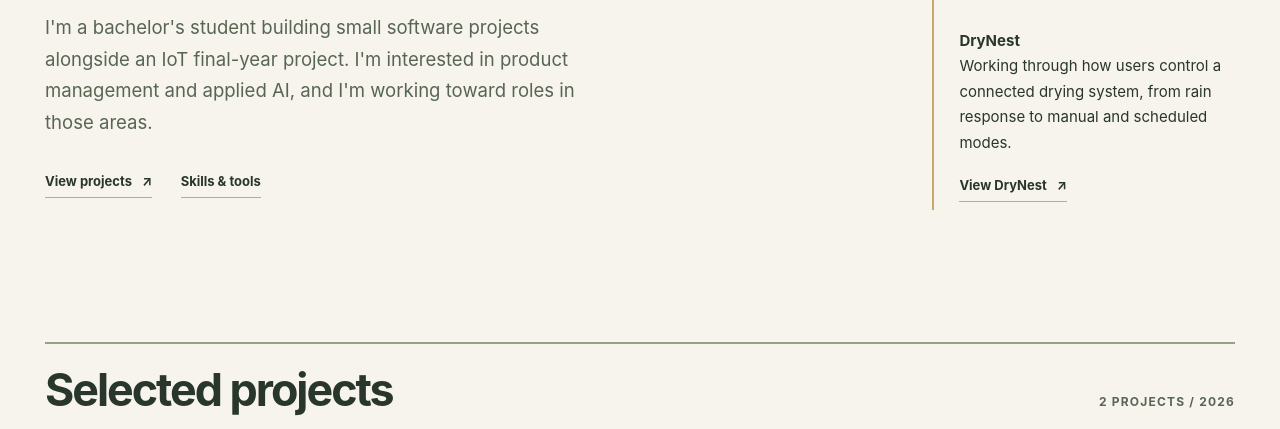
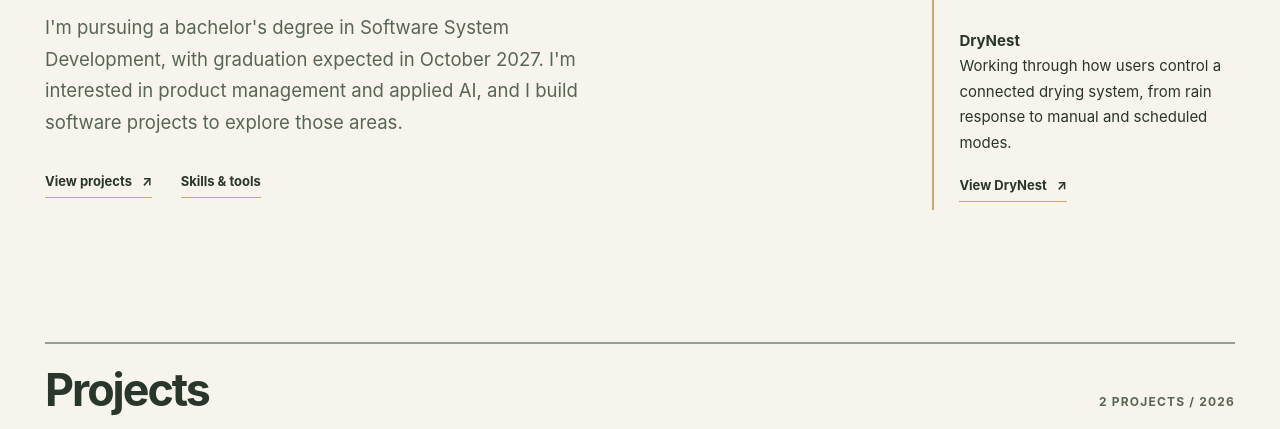
Before and after one commit to Neo0611-code/Neo0611-code.github.io, a plain HTML site: page index.html in a window 1280 px wide. Shown: the part 523-952 px from the top of the page. Drawn offline with Linux system fonts and the light colour scheme.

Commit message:
Clarify degree and expected graduation and simplify Projects heading

```diff
--- a/index.html
+++ b/index.html
@@ -160,7 +160,7 @@
         <div class="eyebrow">Neo · Based in Malaysia</div>
         <h1 id="intro-title">I like figuring out what to build, and making it work.</h1>
         <div class="hero-intro">
-          <p>I'm a bachelor's student building small software projects alongside an IoT final-year project. I'm interested in product management and applied AI, and I'm working toward roles in those areas.</p>
+          <p>I'm pursuing a bachelor's degree in Software System Development, with graduation expected in October 2027. I'm interested in product management and applied AI, and I build software projects to explore those areas.</p>
         </div>
         <p style="margin-top:30px"><a class="text-link" href="#work">View projects <span class="arrow" aria-hidden="true">↗</span></a> <a class="text-link" style="margin-left:24px" href="skills.html">Skills &amp; tools</a></p>
       </div>
@@ -171,7 +171,7 @@
       </aside>
     </section>
     <section id="work" class="wrap" aria-labelledby="work-title">
-      <div class="section-head"><h2 id="work-title">Selected projects</h2><span>2 projects / 2026</span></div>
+      <div class="section-head"><h2 id="work-title">Projects</h2><span>2 projects / 2026</span></div>
       <article class="project" id="drynest" aria-labelledby="drynest-title">
         <div>
           <div class="project-index">01 / Team final-year project · In progress</div>
@@ -205,7 +205,7 @@
       <div class="section-head"><h2 id="about-title">About</h2><span>What I'm working toward</span></div>
       <div class="about">
         <div>
-          <p>I'm studying for a bachelor's degree and building projects that involve requirements, user flows and hands-on implementation. DryNest has been a way to work through decisions between a physical device and the app that controls it.</p>
+          <p>I'm studying Software System Development and building projects that involve requirements, user flows and hands-on implementation. DryNest has been a way to work through decisions between a physical device and the app that controls it.</p>
           <p>I'm exploring product management and applied AI as career paths. I have completed the Google Project Management Professional Certificate on Coursera and have worked with n8n, APIs and webhooks.</p>
           <p class="small-note">These include concept projects and work in progress. You can read more about my background on the <a href="skills.html">skills page</a>.</p>
         </div>
```
